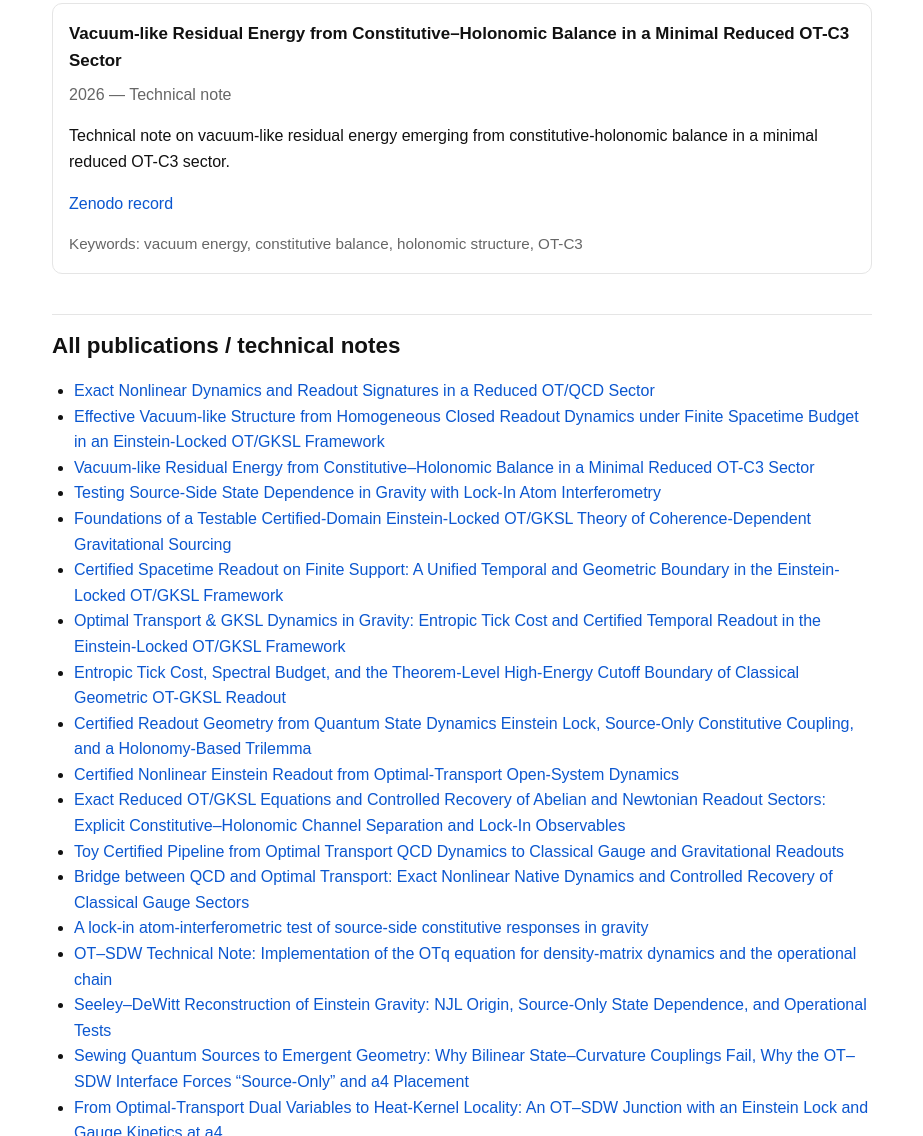
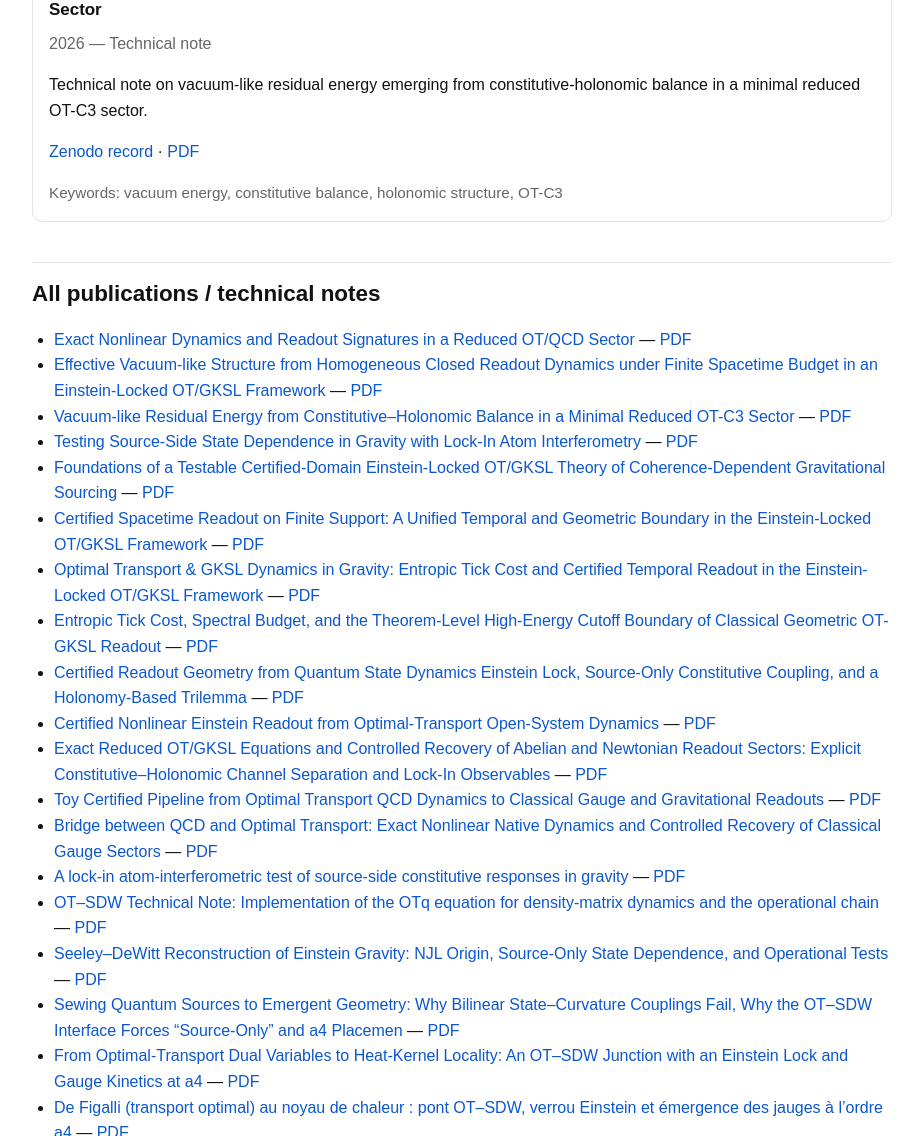
Before and after one commit to bocquetgwenole/gwenole-bocquet, a plain HTML site: page index.html in a window 1280 px wide. Shown: the part 1664-2800 px from the top of the page, without its empty margins (178-1101 px from the left). Drawn offline with Linux system fonts and the light colour scheme.

Commit message:
Update index.html

```diff
--- a/index.html
+++ b/index.html
@@ -1,5 +1,5 @@
 <!DOCTYPE html>
-<html lang="fr">
+<html lang="en">
 <head>
   <meta charset="UTF-8" />
   <meta name="viewport" content="width=device-width, initial-scale=1.0" />
@@ -12,7 +12,7 @@
       --muted: #666666;
       --line: #e5e5e5;
       --link: #0b57d0;
-      --max: 860px;
+      --max: 900px;
     }
     * { box-sizing: border-box; }
     body {
@@ -62,7 +62,6 @@
       margin-top: 8px;
     }
     ul { padding-left: 22px; }
-    .small { font-size: 0.92rem; color: var(--muted); }
   </style>
 </head>
 <body>
@@ -104,7 +103,8 @@
           Foundational statement of the overall architecture, presenting a testable certified-domain Einstein-locked OT/GKSL framework for coherence-dependent gravitational sourcing.
         </p>
         <p>
-          <a href="https://zenodo.org/records/19161722" target="_blank" rel="noopener noreferrer">Zenodo record</a>
+          <a href="https://zenodo.org/records/19161722" target="_blank" rel="noopener noreferrer">Zenodo record</a> ·
+          <a href="https://zenodo.org/records/19161722/files/Foundations_of_a_Testable_Certified_Domain_Einstein_Locked_OT_GKSL-3.pdf?download=1" target="_blank" rel="noopener noreferrer">PDF</a>
         </p>
         <div class="keywords">Keywords: optimal transport, GKSL, certified-domain, gravitational sourcing</div>
       </article>
@@ -116,7 +116,8 @@
           Reduced-sector analysis emphasizing exact nonlinear dynamics and explicit readout signatures in an OT/QCD setting.
         </p>
         <p>
-          <a href="https://zenodo.org/records/19170239" target="_blank" rel="noopener noreferrer">Zenodo record</a>
+          <a href="https://zenodo.org/records/19170239" target="_blank" rel="noopener noreferrer">Zenodo record</a> ·
+          <a href="https://zenodo.org/records/19170239/files/Nonlinear_Dynamics_and_Readout-1.pdf?download=1" target="_blank" rel="noopener noreferrer">PDF</a>
         </p>
         <div class="keywords">Keywords: nonlinear dynamics, readout signatures, OT/QCD, reduced sector</div>
       </article>
@@ -128,7 +129,8 @@
           Core framework paper linking optimal-transport open-system dynamics to a certified nonlinear Einstein readout.
         </p>
         <p>
-          <a href="https://zenodo.org/records/19118059" target="_blank" rel="noopener noreferrer">Zenodo record</a>
+          <a href="https://zenodo.org/records/19118059" target="_blank" rel="noopener noreferrer">Zenodo record</a> ·
+          <a href="https://zenodo.org/records/19118059/files/Certified%20Nonlinear%20Einstein%20Readout%20from%20Optimal-Transport%20Open-System%20Dynamics.pdf?download=1" target="_blank" rel="noopener noreferrer">PDF</a>
         </p>
         <div class="keywords">Keywords: optimal transport, gravity, Einstein readout, open-system dynamics</div>
       </article>
@@ -140,7 +142,8 @@
           Technical note on entropic tick cost, spectral budget, and the theorem-level high-energy cutoff boundary of classical geometric OT-GKSL readout.
         </p>
         <p>
-          <a href="https://zenodo.org/records/19137740" target="_blank" rel="noopener noreferrer">Zenodo record</a>
+          <a href="https://zenodo.org/records/19137740" target="_blank" rel="noopener noreferrer">Zenodo record</a> ·
+          <a href="https://zenodo.org/records/19137740/files/Entropic_Tick_Cost__Spectral_Budget__and_the_Certified_Boundary_of_Geometric_Readout_2.pdf?download=1" target="_blank" rel="noopener noreferrer">PDF</a>
         </p>
         <div class="keywords">Keywords: entropy, spectral budget, geometric readout, certification</div>
       </article>
@@ -152,7 +155,8 @@
           Technical note on vacuum-like residual energy emerging from constitutive-holonomic balance in a minimal reduced OT-C3 sector.
         </p>
         <p>
-          <a href="https://zenodo.org/records/19166150" target="_blank" rel="noopener noreferrer">Zenodo record</a>
+          <a href="https://zenodo.org/records/19166150" target="_blank" rel="noopener noreferrer">Zenodo record</a> ·
+          <a href="https://zenodo.org/records/19166150/files/Vacuum_like_Residual_Energy_2.pdf?download=1" target="_blank" rel="noopener noreferrer">PDF</a>
         </p>
         <div class="keywords">Keywords: vacuum energy, constitutive balance, holonomic structure, OT-C3</div>
       </article>
@@ -161,27 +165,90 @@
     <section id="all-publications">
       <h2>All publications / technical notes</h2>
       <ul>
-        <li><a href="https://zenodo.org/records/19170239" target="_blank" rel="noopener noreferrer">Exact Nonlinear Dynamics and Readout Signatures in a Reduced OT/QCD Sector</a></li>
-        <li><a href="https://zenodo.org/records/19166856" target="_blank" rel="noopener noreferrer">Effective Vacuum-like Structure from Homogeneous Closed Readout Dynamics under Finite Spacetime Budget in an Einstein-Locked OT/GKSL Framework</a></li>
-        <li><a href="https://zenodo.org/records/19166150" target="_blank" rel="noopener noreferrer">Vacuum-like Residual Energy from Constitutive–Holonomic Balance in a Minimal Reduced OT-C3 Sector</a></li>
-        <li><a href="https://zenodo.org/records/19166060" target="_blank" rel="noopener noreferrer">Testing Source-Side State Dependence in Gravity with Lock-In Atom Interferometry</a></li>
-        <li><a href="https://zenodo.org/records/19161722" target="_blank" rel="noopener noreferrer">Foundations of a Testable Certified-Domain Einstein-Locked OT/GKSL Theory of Coherence-Dependent Gravitational Sourcing</a></li>
-        <li><a href="https://zenodo.org/records/19142301" target="_blank" rel="noopener noreferrer">Certified Spacetime Readout on Finite Support: A Unified Temporal and Geometric Boundary in the Einstein-Locked OT/GKSL Framework</a></li>
-        <li><a href="https://zenodo.org/records/19141754" target="_blank" rel="noopener noreferrer">Optimal Transport &amp; GKSL Dynamics in Gravity: Entropic Tick Cost and Certified Temporal Readout in the Einstein-Locked OT/GKSL Framework</a></li>
-        <li><a href="https://zenodo.org/records/19137740" target="_blank" rel="noopener noreferrer">Entropic Tick Cost, Spectral Budget, and the Theorem-Level High-Energy Cutoff Boundary of Classical Geometric OT-GKSL Readout</a></li>
-        <li><a href="https://zenodo.org/records/19119944" target="_blank" rel="noopener noreferrer">Certified Readout Geometry from Quantum State Dynamics Einstein Lock, Source-Only Constitutive Coupling, and a Holonomy-Based Trilemma</a></li>
-        <li><a href="https://zenodo.org/records/19118059" target="_blank" rel="noopener noreferrer">Certified Nonlinear Einstein Readout from Optimal-Transport Open-System Dynamics</a></li>
-        <li><a href="https://zenodo.org/records/19074951" target="_blank" rel="noopener noreferrer">Exact Reduced OT/GKSL Equations and Controlled Recovery of Abelian and Newtonian Readout Sectors: Explicit Constitutive–Holonomic Channel Separation and Lock-In Observables</a></li>
-        <li><a href="https://zenodo.org/records/19054208" target="_blank" rel="noopener noreferrer">Toy Certified Pipeline from Optimal Transport QCD Dynamics to Classical Gauge and Gravitational Readouts</a></li>
-        <li><a href="https://zenodo.org/records/19048240" target="_blank" rel="noopener noreferrer">Bridge between QCD and Optimal Transport: Exact Nonlinear Native Dynamics and Controlled Recovery of Classical Gauge Sectors</a></li>
-        <li><a href="https://zenodo.org/records/18901229" target="_blank" rel="noopener noreferrer">A lock-in atom-interferometric test of source-side constitutive responses in gravity</a></li>
-        <li><a href="https://zenodo.org/records/18734228" target="_blank" rel="noopener noreferrer">OT–SDW Technical Note: Implementation of the OTq equation for density-matrix dynamics and the operational chain</a></li>
-        <li><a href="https://zenodo.org/records/18732501" target="_blank" rel="noopener noreferrer">Seeley–DeWitt Reconstruction of Einstein Gravity: NJL Origin, Source-Only State Dependence, and Operational Tests</a></li>
-        <li><a href="https://zenodo.org/records/18680196" target="_blank" rel="noopener noreferrer">Sewing Quantum Sources to Emergent Geometry: Why Bilinear State–Curvature Couplings Fail, Why the OT–SDW Interface Forces “Source-Only” and a4 Placement</a></li>
-        <li><a href="https://zenodo.org/records/18671016" target="_blank" rel="noopener noreferrer">From Optimal-Transport Dual Variables to Heat-Kernel Locality: An OT–SDW Junction with an Einstein Lock and Gauge Kinetics at a4</a></li>
-        <li><a href="https://zenodo.org/records/18664032" target="_blank" rel="noopener noreferrer">De Figalli (transport optimal) au noyau de chaleur : pont OT–SDW, verrou Einstein et émergence des jauges à l’ordre a4</a></li>
-        <li><a href="https://zenodo.org/records/18651463" target="_blank" rel="noopener noreferrer">The Seeley–DeWitt Bridge PART2 : From NJL Microdynamics to an Einstein–Locked EFT (State–Dependent Matter Sector, Composite Brout–Englert–Higgs) — Reference release (prior to journal submission) v1.0</a></li>
-        <li><a href="https://zenodo.org/records/18527352" target="_blank" rel="noopener noreferrer">The Seeley–DeWitt Bridge : Emergent Gravity from NJL Dynamics to the Einstein–Hilbert Action-v1.0 — Reference release (prior to journal submission)</a></li>
+        <li>
+          <a href="https://zenodo.org/records/19170239" target="_blank" rel="noopener noreferrer">Exact Nonlinear Dynamics and Readout Signatures in a Reduced OT/QCD Sector</a>
+          — <a href="https://zenodo.org/records/19170239/files/Nonlinear_Dynamics_and_Readout-1.pdf?download=1" target="_blank" rel="noopener noreferrer">PDF</a>
+        </li>
+        <li>
+          <a href="https://zenodo.org/records/19166856" target="_blank" rel="noopener noreferrer">Effective Vacuum-like Structure from Homogeneous Closed Readout Dynamics under Finite Spacetime Budget in an Einstein-Locked OT/GKSL Framework</a>
+          — <a href="https://zenodo.org/records/19166856/files/Homogeneous_Closed_Readout_Dynamics_under_Finite_Spacetime_Budget2.pdf?download=1" target="_blank" rel="noopener noreferrer">PDF</a>
+        </li>
+        <li>
+          <a href="https://zenodo.org/records/19166150" target="_blank" rel="noopener noreferrer">Vacuum-like Residual Energy from Constitutive–Holonomic Balance in a Minimal Reduced OT-C3 Sector</a>
+          — <a href="https://zenodo.org/records/19166150/files/Vacuum_like_Residual_Energy_2.pdf?download=1" target="_blank" rel="noopener noreferrer">PDF</a>
+        </li>
+        <li>
+          <a href="https://zenodo.org/records/19166060" target="_blank" rel="noopener noreferrer">Testing Source-Side State Dependence in Gravity with Lock-In Atom Interferometry</a>
+          — <a href="https://zenodo.org/records/19166060/files/Testing_Source_Side_State_Dependence_in_Gravity_with_Lock_In_Atom_Interferometry-1.pdf?download=1" target="_blank" rel="noopener noreferrer">PDF</a>
+        </li>
+        <li>
+          <a href="https://zenodo.org/records/19161722" target="_blank" rel="noopener noreferrer">Foundations of a Testable Certified-Domain Einstein-Locked OT/GKSL Theory of Coherence-Dependent Gravitational Sourcing</a>
+          — <a href="https://zenodo.org/records/19161722/files/Foundations_of_a_Testable_Certified_Domain_Einstein_Locked_OT_GKSL-3.pdf?download=1" target="_blank" rel="noopener noreferrer">PDF</a>
+        </li>
+        <li>
+          <a href="https://zenodo.org/records/19142301" target="_blank" rel="noopener noreferrer">Certified Spacetime Readout on Finite Support: A Unified Temporal and Geometric Boundary in the Einstein-Locked OT/GKSL Framework</a>
+          — <a href="https://zenodo.org/records/19142301/files/Certified_Spacetime_Readout_on_Finite_Support.pdf?download=1" target="_blank" rel="noopener noreferrer">PDF</a>
+        </li>
+        <li>
+          <a href="https://zenodo.org/records/19141754" target="_blank" rel="noopener noreferrer">Optimal Transport &amp; GKSL Dynamics in Gravity: Entropic Tick Cost and Certified Temporal Readout in the Einstein-Locked OT/GKSL Framework</a>
+          — <a href="https://zenodo.org/records/19141754/files/Entropic_Tick_Cost_and_Certified_Temporal_Readout_in_the_Einstein_Locked_OT_GKSL_Framework-1.pdf?download=1" target="_blank" rel="noopener noreferrer">PDF</a>
+        </li>
+        <li>
+          <a href="https://zenodo.org/records/19137740" target="_blank" rel="noopener noreferrer">Entropic Tick Cost, Spectral Budget, and the Theorem-Level High-Energy Cutoff Boundary of Classical Geometric OT-GKSL Readout</a>
+          — <a href="https://zenodo.org/records/19137740/files/Entropic_Tick_Cost__Spectral_Budget__and_the_Certified_Boundary_of_Geometric_Readout_2.pdf?download=1" target="_blank" rel="noopener noreferrer">PDF</a>
+        </li>
+        <li>
+          <a href="https://zenodo.org/records/19119944" target="_blank" rel="noopener noreferrer">Certified Readout Geometry from Quantum State Dynamics Einstein Lock, Source-Only Constitutive Coupling, and a Holonomy-Based Trilemma</a>
+          — <a href="https://zenodo.org/records/19119944/files/Readout%20Geomtry_Optimal%20Transport_Trilemme%203.pdf?download=1" target="_blank" rel="noopener noreferrer">PDF</a>
+        </li>
+        <li>
+          <a href="https://zenodo.org/records/19118059" target="_blank" rel="noopener noreferrer">Certified Nonlinear Einstein Readout from Optimal-Transport Open-System Dynamics</a>
+          — <a href="https://zenodo.org/records/19118059/files/Certified%20Nonlinear%20Einstein%20Readout%20from%20Optimal-Transport%20Open-System%20Dynamics.pdf?download=1" target="_blank" rel="noopener noreferrer">PDF</a>
+        </li>
+        <li>
+          <a href="https://zenodo.org/records/19074951" target="_blank" rel="noopener noreferrer">Exact Reduced OT/GKSL Equations and Controlled Recovery of Abelian and Newtonian Readout Sectors: Explicit Constitutive–Holonomic Channel Separation and Lock-In Observables</a>
+          — <a href="https://zenodo.org/records/19074951/files/Exact_Reduced_OT_GKSL_Equations_and_Controlled_Recovery__2.pdf?download=1" target="_blank" rel="noopener noreferrer">PDF</a>
+        </li>
+        <li>
+          <a href="https://zenodo.org/records/19054208" target="_blank" rel="noopener noreferrer">Toy Certified Pipeline from Optimal Transport QCD Dynamics to Classical Gauge and Gravitational Readouts</a>
+          — <a href="https://zenodo.org/records/19054208/files/Toy%20Certified%20Pipeline%20from%20Optimal%20Transport%20QCD.pdf?download=1" target="_blank" rel="noopener noreferrer">PDF</a>
+        </li>
+        <li>
+          <a href="https://zenodo.org/records/19048240" target="_blank" rel="noopener noreferrer">Bridge between QCD and Optimal Transport: Exact Nonlinear Native Dynamics and Controlled Recovery of Classical Gauge Sectors</a>
+          — <a href="https://zenodo.org/records/19048240/files/Bridge%20between%20QCD%20and%20Optimal%20Transport.pdf?download=1" target="_blank" rel="noopener noreferrer">PDF</a>
+        </li>
+        <li>
+          <a href="https://zenodo.org/records/18901229" target="_blank" rel="noopener noreferrer">A lock-in atom-interferometric test of source-side constitutive responses in gravity</a>
+          — <a href="https://zenodo.org/records/18901229/files/Low-Energy-Testability%20Clock%20based%20lock%20in%202.pdf?download=1" target="_blank" rel="noopener noreferrer">PDF</a>
+        </li>
+        <li>
+          <a href="https://zenodo.org/records/18734228" target="_blank" rel="noopener noreferrer">OT–SDW Technical Note: Implementation of the OTq equation for density-matrix dynamics and the operational chain</a>
+          — <a href="https://zenodo.org/records/18734228/files/Implementation%20of%20the%20OTq%20equation3.pdf?download=1" target="_blank" rel="noopener noreferrer">PDF</a>
+        </li>
+        <li>
+          <a href="https://zenodo.org/records/18732501" target="_blank" rel="noopener noreferrer">Seeley–DeWitt Reconstruction of Einstein Gravity: NJL Origin, Source-Only State Dependence, and Operational Tests</a>
+          — <a href="https://zenodo.org/records/18732501/files/Seeley%E2%80%93DeWitt%20Reconstruction%20of%20Einstein%20Gravity.pdf?download=1" target="_blank" rel="noopener noreferrer">PDF</a>
+        </li>
+        <li>
+          <a href="https://zenodo.org/records/18680196" target="_blank" rel="noopener noreferrer">Sewing Quantum Sources to Emergent Geometry: Why Bilinear State–Curvature Couplings Fail, Why the OT–SDW Interface Forces “Source-Only” and a4 Placemen</a>
+          — <a href="https://zenodo.org/records/18680196/files/v2%20Bocquet_Gwenol%C3%A9_OT_SDW_Interface_Einstein_Lock_2026.pdf.pdf?download=1" target="_blank" rel="noopener noreferrer">PDF</a>
+        </li>
+        <li>
+          <a href="https://zenodo.org/records/18671016" target="_blank" rel="noopener noreferrer">From Optimal-Transport Dual Variables to Heat-Kernel Locality: An OT–SDW Junction with an Einstein Lock and Gauge Kinetics at a4</a>
+          — <a href="https://zenodo.org/records/18671016/files/OT-SDW-junction_Einstein-lock_a4-gauge_Exp_Ares_PRD-draft.pdf?download=1" target="_blank" rel="noopener noreferrer">PDF</a>
+        </li>
+        <li>
+          <a href="https://zenodo.org/records/18664032" target="_blank" rel="noopener noreferrer">De Figalli (transport optimal) au noyau de chaleur : pont OT–SDW, verrou Einstein et émergence des jauges à l’ordre a4</a>
+          — <a href="https://zenodo.org/records/18664032/files/SDW%20Figalli%20-%20Einstein%20-%20a_4%20Emergence.pdf?download=1" target="_blank" rel="noopener noreferrer">PDF</a>
+        </li>
+        <li>
+          <a href="https://zenodo.org/records/18651463" target="_blank" rel="noopener noreferrer">The Seeley–DeWitt Bridge PART2 : From NJL Microdynamics to an Einstein–Locked EFT (State–Dependent Matter Sector, Composite Brout–Englert–Higgs) — Reference release (prior to journal submission) v1.0</a>
+          — <a href="https://zenodo.org/records/18651463/files/SDW%20PART2%20-%20HIGGS%20-%20Dependent%20Matter%20Sector,%20Composite.pdf?download=1" target="_blank" rel="noopener noreferrer">PDF</a>
+        </li>
+        <li>
+          <a href="https://zenodo.org/records/18527352" target="_blank" rel="noopener noreferrer">The Seeley–DeWitt Bridge : Emergent Gravity from NJL Dynamics to the Einstein–Hilbert Action-v1.0 — Reference release (prior to journal submission)</a>
+          — <a href="https://zenodo.org/records/18527352/files/SDW_Bridge_Emergent_Gravity_from_NJL_to_EinsteinHilbert_v1..pdf?download=1" target="_blank" rel="noopener noreferrer">PDF</a>
+        </li>
       </ul>
     </section>
 
```
